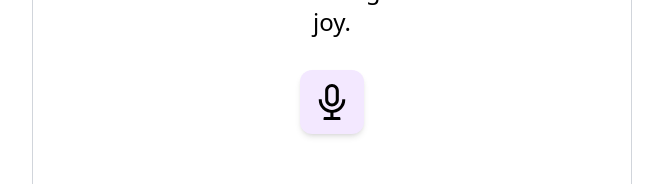
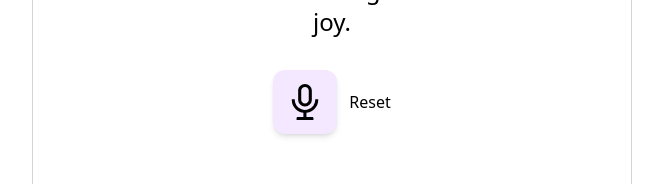
Before and after one commit to viettc98/hackathon, a React (Vite) app in the folder read-to-earn-plugin/: page / in a window 1280 px wide. Shown: the part 147-331 px from the top of the page, without its empty margins (308-971 px from the left). Built offline with nearby package versions, Linux system fonts and the light colour scheme; what wagmi would draw is missing.

Commit message:
feat: handle reset state

```diff
--- a/read-to-earn-plugin/src/components/Paragraph/index.tsx
+++ b/read-to-earn-plugin/src/components/Paragraph/index.tsx
@@ -1,6 +1,6 @@
 import { useVoice } from "../../providers/VoiceProvider"
 import { highlightMatchedWords } from "../../utils/highlightMatchedWords"
-import { compareParagraphs } from "../../utils/matchedFunc"
+import { compareParagraphs, cosineSimilarity } from "../../utils/matchedFunc"
 import { removePunctuationAndQuotation } from "../../utils/stringToParagraph"
 
 const Paragraph = () => {
@@ -9,10 +9,10 @@ const Paragraph = () => {
     <div className="rounded-lg text-center max-h-full mx-10 p-4 overflow-auto text-2xl bg-white/15">
       {finalTranscript ? (
         <>
-          <p>Result: {compareParagraphs(script, finalTranscript)}%</p>
+          <p>Result: {cosineSimilarity(script, finalTranscript)}%</p>
           {highlightMatchedWords(
-            finalTranscript,
-            removePunctuationAndQuotation(script.toLowerCase()).split(" ")
+            script,
+            removePunctuationAndQuotation(finalTranscript.toLowerCase()).split(" ")
           )}
         </>
       ) : (
--- a/read-to-earn-plugin/src/components/VoiceRecorder/index.tsx
+++ b/read-to-earn-plugin/src/components/VoiceRecorder/index.tsx
@@ -2,7 +2,8 @@ import { AudioOutlined } from "@ant-design/icons"
 import { useVoice } from "../../providers/VoiceProvider"
 
 const VoiceRecorder = () => {
-  const { startRecording, stopRecording, isRecording, setIsRecording } = useVoice()
+  const { startRecording, stopRecording, isRecording, setIsRecording, reset } =
+    useVoice()
   const toggleRecordingState = () => {
     if (isRecording) {
       stopRecording()
@@ -12,6 +13,7 @@ const VoiceRecorder = () => {
     setIsRecording(!isRecording)
   }
   return (
+    <div className="flex gap-3">
       <div
         onClick={toggleRecordingState}
         className="flex size-16 shadow-md mt-auto items-center justify-center cursor-pointer rounded-xl bg-purple-100"
@@ -22,6 +24,8 @@ const VoiceRecorder = () => {
           <AudioOutlined className="text-4xl" />
         )}
       </div>
+      <button onClick={reset}>Reset</button>
+    </div>
   )
 }
 
--- a/read-to-earn-plugin/src/providers/VoiceProvider.tsx
+++ b/read-to-earn-plugin/src/providers/VoiceProvider.tsx
@@ -22,6 +22,7 @@ export interface IVoiceProvider {
   stopRecording: () => void
   isRecording: boolean
   setIsRecording: (isRecording: boolean) => void
+  reset: () => void
 }
 
 const VoiceProviderContext = React.createContext({} as IVoiceProvider)
@@ -31,6 +32,7 @@ const VoiceProvider = ({ children }: PropsWithChildren) => {
   const [finalTranscript, setFinalTranscript] = useState<string>("")
   const [script, setScript] = useState<string>("")
   const [isRecording, setIsRecording] = useState<boolean>(false)
+
 
   const [recognition, setRecognition] = useState<SpeechRecognition | null>(null)
   const [audioBlob, setAudioBlob] = useState<Blob | null>(null)
@@ -68,6 +70,13 @@ const VoiceProvider = ({ children }: PropsWithChildren) => {
     }
   }
 
+  const reset = () => {
+    setFinalTranscript("")
+    setScript(RANDOM_SPEECH[Math.floor(Math.random() * RANDOM_SPEECH.length)])
+    setAudioBlob(null)
+    setIsRecording(false)
+  }
+
   useEffect(() => {
     // Init app state
     if (!("webkitSpeechRecognition" in window)) {
@@ -84,6 +93,7 @@ const VoiceProvider = ({ children }: PropsWithChildren) => {
   return (
     <VoiceProviderContext.Provider
       value={{
+        reset,
         isRecording,
         setIsRecording,
         stopRecording,
--- a/read-to-earn-plugin/src/utils/matchedFunc.ts
+++ b/read-to-earn-plugin/src/utils/matchedFunc.ts
@@ -22,7 +22,7 @@ function magnitude(vec: Record<string, number>): number {
   return Math.sqrt(Object.values(vec).reduce((sum, val) => sum + val * val, 0))
 }
 
-function cosineSimilarity(text1: string, text2: string): number {
+export function cosineSimilarity(text1: string, text2: string) {
   const words1 = tokenize(text1)
   const words2 = tokenize(text2)
 
@@ -33,7 +33,7 @@ function cosineSimilarity(text1: string, text2: string): number {
   const mag1 = magnitude(freq1)
   const mag2 = magnitude(freq2)
 
-  return dotProd / (mag1 * mag2)
+  return (dotProd / (mag1 * mag2) * 100).toFixed(2)
 }
 
 // Example usage
@@ -53,6 +53,8 @@ export function compareParagraphs(paragraph1: string, paragraph2: string) {
 
   // Count matching words
   const matches = words2.filter(word => set1.has(word)).length;
+  console.log("🚀 ~ compareParagraphs ~ matches:", matches)
+  console.log("🚀 ~ compareParagraphs ~ words1.length:", words1.length)
 
   // Calculate the percentage of matches
   const percentage = (matches / words1.length) * 100;
```
Lines whose indentation alone changed are shown as unchanged.
